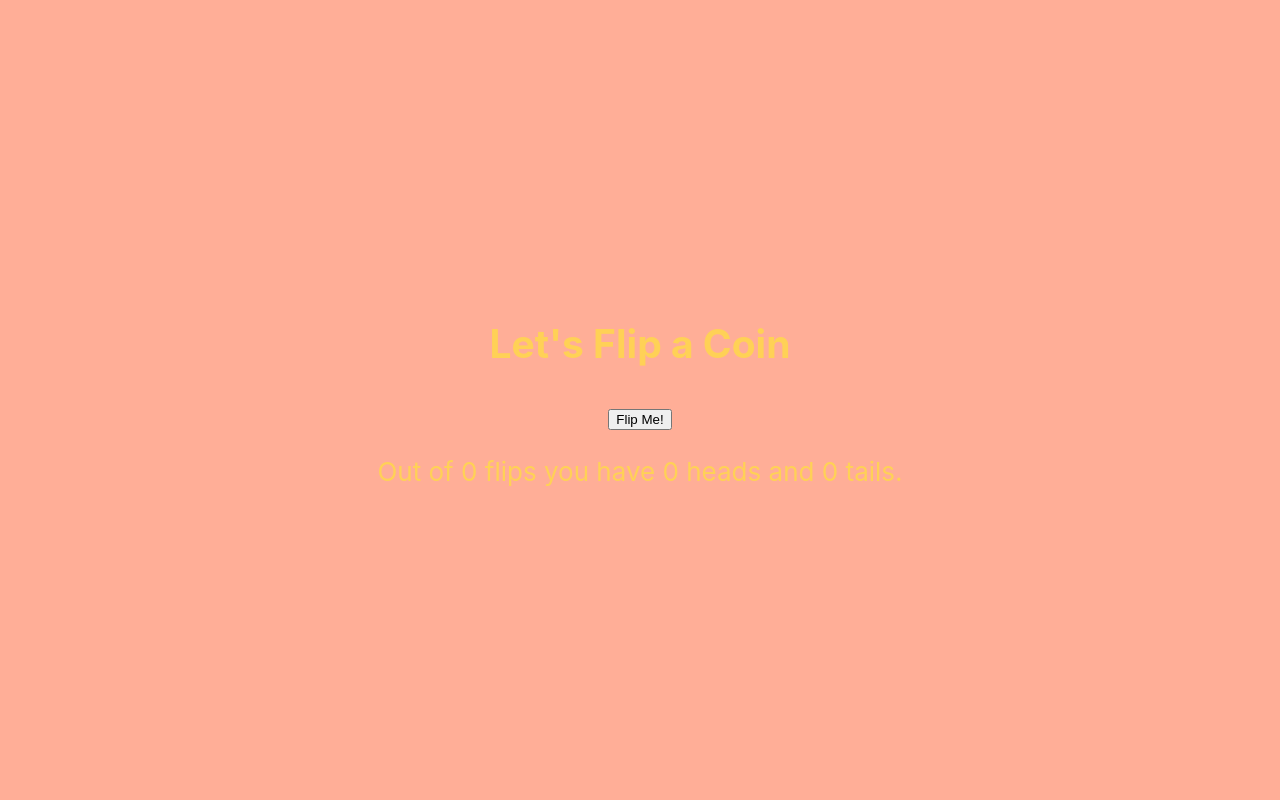
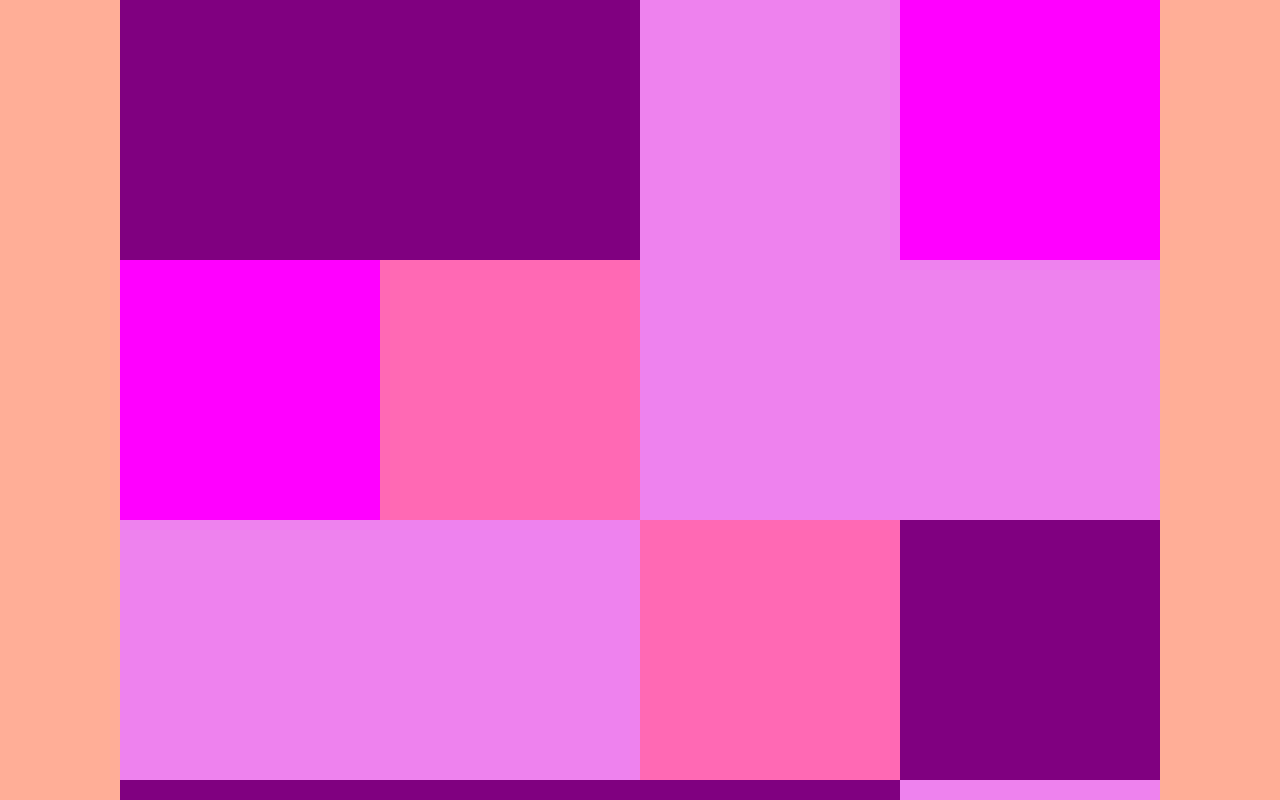
Before and after one commit to mykey007/react-course, a React (Create React App) app: page / in a window 1280 px wide. Shown: the top 800 px of the page. Built offline with nearby package versions, Linux system fonts and the light colour scheme.

Commit message:
color changing boxes using state in parent & child

```diff
--- a/src/App.js
+++ b/src/App.js
@@ -4,14 +4,15 @@
 // import IconList from './IconList';
 // import LottoBall from './LottoBall';
 // import Lottery from './Lottery';
-import CoinContainer from './CoinContainer'
+// import CoinContainer from './CoinContainer'
+import BoxContainer from './BoxContainer'
 
 
 function App() {
   return (
     <div className="App">
       <header className="App-header">
-        <CoinContainer/>
+        <BoxContainer/>
 
         {/* <Lottery title='Mini Daily' maxNum={10} maxBalls={3} /> */}
       </header>
--- /dev/null
+++ b/src/Box.css
@@ -0,0 +1,4 @@
+.Box {
+    height: 10em;
+    width: 10em ;
+}
--- /dev/null
+++ b/src/Box.js
@@ -0,0 +1,37 @@
+import React, { Component } from 'react'
+import './Box.css'
+import {choice} from './helpers'
+
+class Box extends Component {
+    static defaultProps = {
+        allColors: ['purple', 'magenta', 'violet', 'hotpink']
+    }
+    constructor(props) {
+        super(props)
+        this.state = { color: choice(this.props.allColors) }
+        this.handleClick = this.handleClick.bind(this)
+    }
+
+    pickColor() {
+        let newColor
+        do {
+            newColor = choice(this.props.allColors)
+        } while (newColor === this.state.color)
+        this.setState({ color: newColor })
+    }
+
+    handleClick() {
+        this.pickColor()
+    }
+    render() {
+        return(
+            <div
+                className='Box'
+                style={{ backgroundColor: this.state.color }}
+                onClick={this.handleClick}
+            />
+        )
+    }
+}
+
+export default Box
--- /dev/null
+++ b/src/BoxContainer.css
@@ -0,0 +1,7 @@
+.BoxContainer {
+    display: flex;
+    flex: 1;
+    align-items: center;
+    justify-content: center;
+    flex-wrap: wrap;
+}
--- /dev/null
+++ b/src/BoxContainer.js
@@ -0,0 +1,21 @@
+import React, { component, Component } from 'react'
+import Box from './Box'
+import './BoxContainer.css'
+
+class BoxContainer extends Component {
+    static defaultProps = {
+        numBoxes: 18
+    }
+    constructor(props) {
+        super(props)
+
+    }
+    render() {
+        const boxes = Array.from({length: this.props.numBoxes}).map(
+            () => <Box />
+        )
+        return <div className='BoxContainer'>{boxes}</div>
+    }
+}
+
+export default BoxContainer
```
